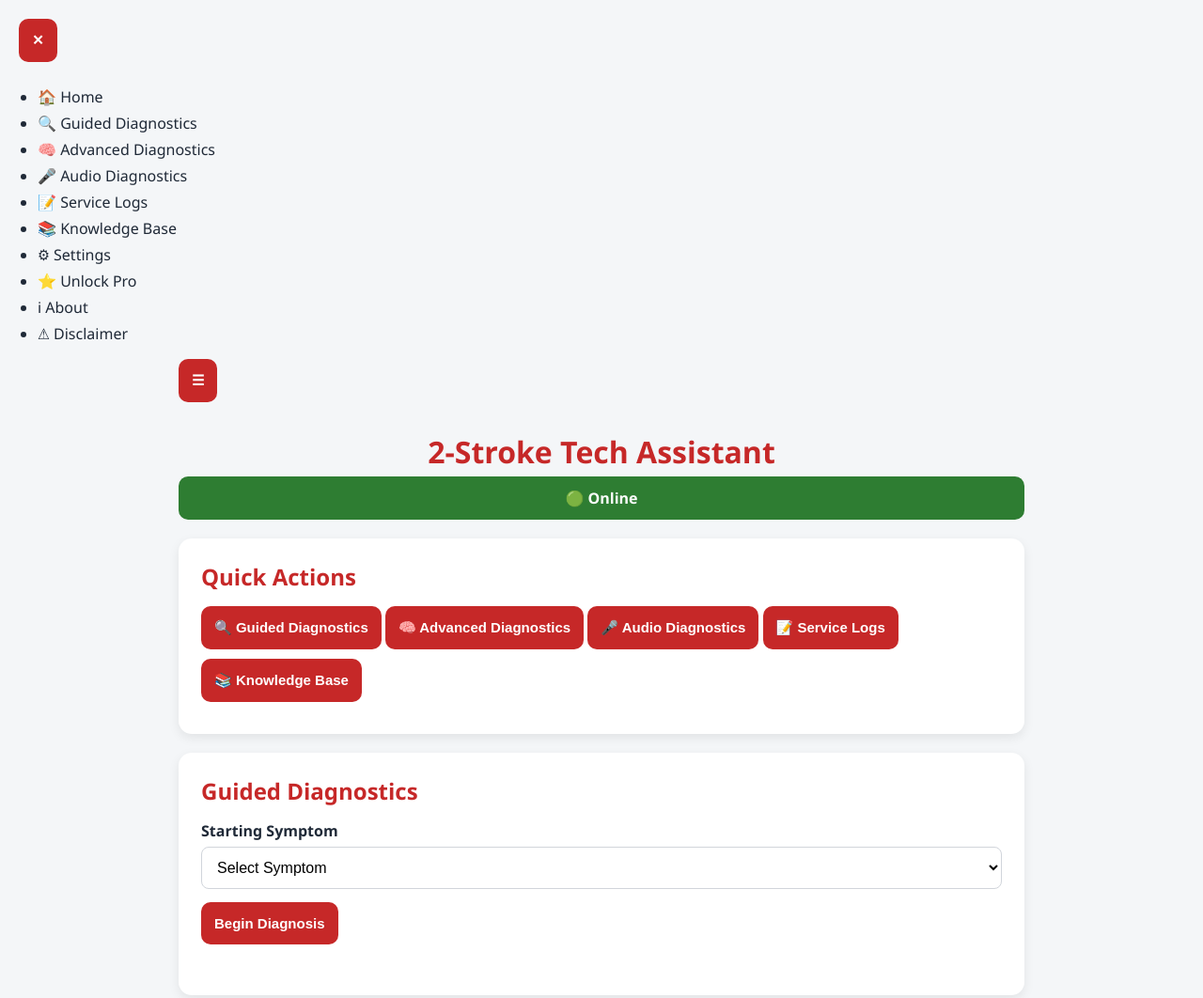
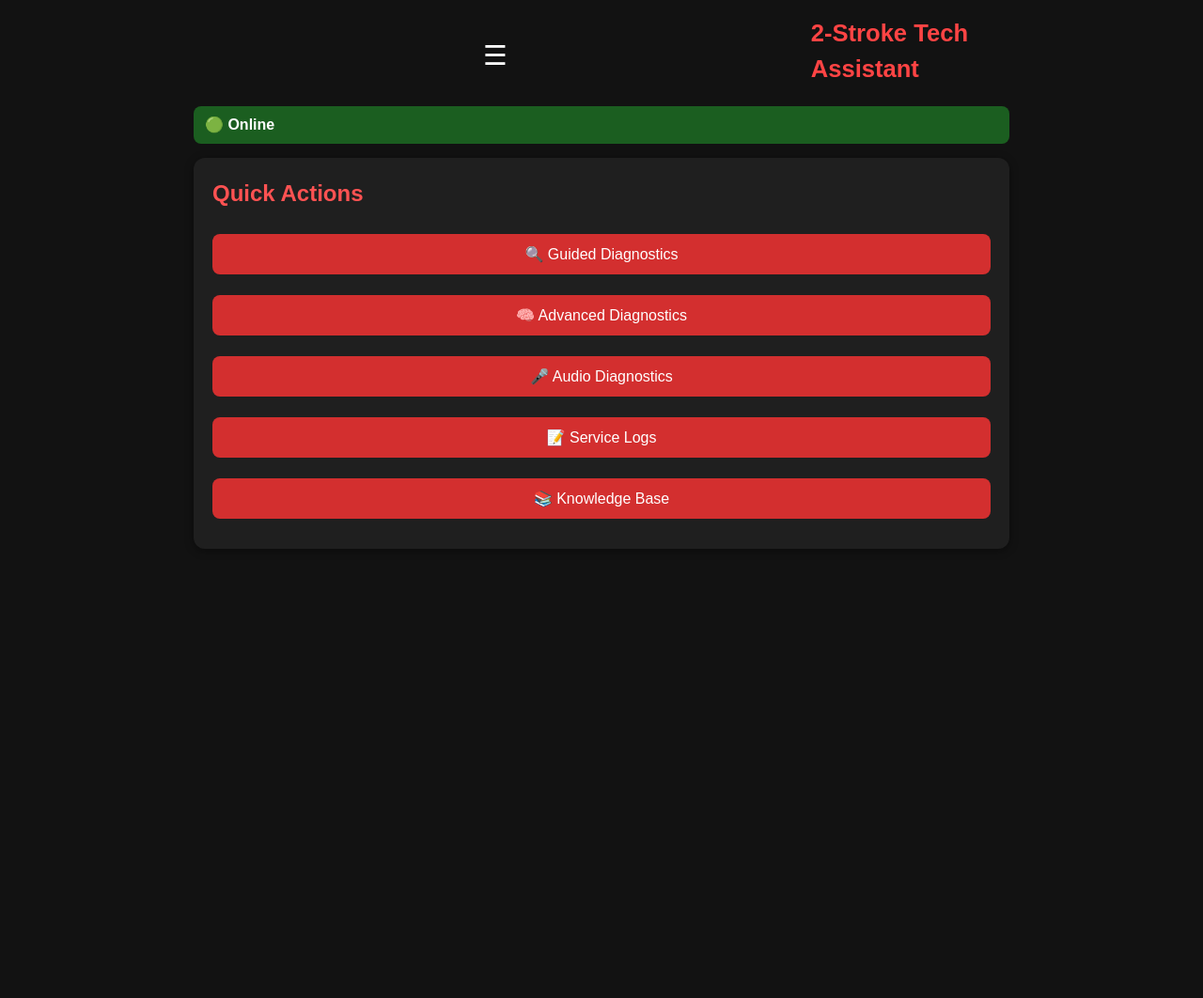
Before and after one commit to heavyproclean-droid/2stroke-tech-assistant, a plain HTML site: page index.html in a window 1280 px wide. Shown: the top 1062 px of the page at 94% size. After the commit the page ends 800 px from the top, so only its background shows below. Drawn offline with Linux system fonts and the light colour scheme.

Commit message:
Refactor CSS for dark mode and remove unused variables
Removed unused CSS variables and updated styles for various elements to enhance the dark mode appearance.

```diff
--- a/style.css
+++ b/style.css
@@ -1,110 +1,156 @@
+/* ==========================
+   GLOBAL
+========================== */
+
 * {
   box-sizing: border-box;
-}
-
-:root {
-  --primary: #c62828;
-  --primary-dark: #a31515;
-  --success: #2e7d32;
-
-  --background: #f4f6f8;
-  --card: #ffffff;
-
-  --text: #1f2937;
-  --text-light: #6b7280;
-
-  --border: #d1d5db;
-
-  --shadow:
-    0 4px 12px rgba(0, 0, 0, 0.08);
+  margin: 0;
+  padding: 0;
 }
 
 body {
-  margin: 0;
-  padding: 20px;
-
-  font-family:
-    "Segoe UI",
-    Tahoma,
-    Geneva,
-    Verdana,
-    sans-serif;
-
-  background: var(--background);
-  color: var(--text);
+  background: #121212;
+  color: #ffffff;
+  font-family: Arial, Helvetica, sans-serif;
+  line-height: 1.5;
 }
 
 .container {
   max-width: 900px;
   margin: auto;
+  padding: 1rem;
 }
 
-h1 {
-  text-align: center;
-  color: var(--primary);
-  margin-bottom: 5px;
+.hidden {
+  display: none;
 }
 
-h2 {
-  color: var(--primary);
-  margin-top: 0;
-  margin-bottom: 15px;
+/* ==========================
+   HEADER
+========================== */
+
+.app-header {
+  display: flex;
+  align-items: center;
+  gap: 15px;
+  margin-bottom: 20px;
 }
 
-h3 {
-  margin-top: 20px;
-  color: var(--text);
+.app-header h1 {
+  font-size: 1.6rem;
+  color: #ff4444;
 }
 
-/* ---------------------------
-   STATUS BAR
---------------------------- */
+.menu-btn {
+  font-size: 1.8rem;
+  background: none;
+  border: none;
+  color: white;
+  cursor: pointer;
+}
+
+/* ==========================
+   STATUS
+========================== */
 
 .status {
-  padding: 12px;
-  margin-bottom: 20px;
-
-  text-align: center;
-
-  border-radius: 10px;
-
-  color: #fff;
-  font-weight: 700;
+  padding: 8px 12px;
+  border-radius: 8px;
+  margin-bottom: 15px;
+  font-weight: bold;
 }
 
 .online {
-  background: var(--success);
+  background: #1b5e20;
 }
 
 .offline {
-  background: var(--primary);
+  background: #c62828;
 }
 
-/* ---------------------------
+/* ==========================
+   SIDE MENU
+========================== */
+
+.side-menu {
+  position: fixed;
+  top: 0;
+  left: -280px;
+  width: 280px;
+  height: 100%;
+  background: #1e1e1e;
+  z-index: 9999;
+  transition: left 0.3s ease;
+  overflow-y: auto;
+  border-right: 2px solid #333;
+}
+
+.side-menu.open {
+  left: 0;
+}
+
+.close-menu {
+  width: 100%;
+  text-align: right;
+  font-size: 1.5rem;
+  border: none;
+  background: none;
+  color: white;
+  padding: 15px;
+  cursor: pointer;
+}
+
+.side-menu ul {
+  list-style: none;
+}
+
+.side-menu li {
+  padding: 15px 20px;
+  border-bottom: 1px solid #333;
+  cursor: pointer;
+  transition: background 0.2s ease;
+}
+
+.side-menu li:hover {
+  background: #333;
+}
+
+.side-menu li:active {
+  background: #444;
+}
+
+/* ==========================
+   VIEWS
+========================== */
+
+.view {
+  width: 100%;
+}
+
+/* ==========================
    CARDS
---------------------------- */
+========================== */
 
 .card {
-  background: var(--card);
-
-  padding: 24px;
-
+  background: #1f1f1f;
+  border-radius: 12px;
+  padding: 20px;
   margin-bottom: 20px;
-
-  border-radius: 14px;
-
-  box-shadow: var(--shadow);
+  box-shadow: 0 2px 10px rgba(0,0,0,0.4);
 }
 
-/* ---------------------------
-   FORM ELEMENTS
---------------------------- */
+.card h2 {
+  margin-bottom: 15px;
+  color: #ff5252;
+}
+
+/* ==========================
+   FORMS
+========================== */
 
 label {
   display: block;
-
-  font-weight: 600;
-
+  margin-top: 15px;
   margin-bottom: 6px;
 }
 
@@ -112,183 +158,129 @@ input,
 select,
 textarea {
   width: 100%;
-
   padding: 12px;
-
-  margin-bottom: 14px;
-
-  border: 1px solid var(--border);
-
+  border: none;
   border-radius: 8px;
-
-  font-size: 16px;
-
-  background: #fff;
-}
-
-input:focus,
-select:focus,
-textarea:focus {
-  outline: none;
-
-  border-color: var(--primary);
-
-  box-shadow:
-    0 0 0 3px rgba(198, 40, 40, 0.2);
+  background: #2b2b2b;
+  color: white;
+  margin-bottom: 10px;
 }
 
 textarea {
   resize: vertical;
-  min-height: 120px;
 }
 
-/* ---------------------------
+/* ==========================
    BUTTONS
---------------------------- */
+========================== */
 
 button {
+  width: 100%;
+  margin-top: 10px;
+  padding: 12px;
   border: none;
-
-  border-radius: 10px;
-
-  padding: 14px;
-
-  margin-bottom: 10px;
-
-  background: var(--primary);
-
+  border-radius: 8px;
+  background: #d32f2f;
   color: white;
-
-  font-size: 15px;
-  font-weight: 600;
-
+  font-size: 1rem;
   cursor: pointer;
-
-  transition: all 0.2s ease;
+  transition: 0.2s;
 }
 
 button:hover {
-  background: var(--primary-dark);
-}
-
-button:active {
-  transform: scale(.98);
+  background: #f44336;
 }
 
 button:disabled {
-  opacity: .6;
+  opacity: 0.5;
   cursor: not-allowed;
 }
 
-#installBtn {
-  width: 100%;
-  margin-bottom: 20px;
+#homeView button {
+  margin-bottom: 12px;
 }
 
-/* ---------------------------
-   DIAGNOSTIC QUESTIONS
---------------------------- */
+/* ==========================
+   DIAGNOSTIC RESULTS
+========================== */
 
-#questions {
+#diagnosticResult,
+#advancedResults,
+#audioResults {
   margin-top: 15px;
+  padding: 15px;
+  border-radius: 8px;
+  background: #2b2b2b;
 }
 
-.diagnostic-option {
-  width: auto;
-  margin-right: 8px;
-  margin-bottom: 8px;
+/* ==========================
+   AUDIO
+========================== */
+
+#audioVisualizer {
+  width: 100%;
+  height: 120px;
+  margin-top: 15px;
+  border: 2px solid #444;
+  border-radius: 8px;
+  background: #000;
 }
 
-/* ---------------------------
-   DIAGNOSTIC RESULT
---------------------------- */
+/* ==========================
+   PRO PAGE
+========================== */
 
-#diagnosticResult,
-#advancedResults {
-  margin-top: 20px;
+#proView ul {
+  padding-left: 20px;
 }
 
-.diagnostic-result-card {
-  background: #ffffff;
-
-  border-left: 5px solid var(--primary);
-
-  padding: 16px;
-
-  margin-bottom: 16px;
-
-  border-radius: 10px;
-
-  box-shadow:
-    0 2px 8px rgba(0,0,0,.05);
-}
-
-.diagnostic-result-card h3 {
-  margin-top: 0;
-  color: var(--primary);
-}
-
-.confidence-bar {
-  width: 100%;
-  height: 10px;
-
-  background: #e5e7eb;
-
-  border-radius: 20px;
-
-  overflow: hidden;
-
+#proView li {
   margin-bottom: 10px;
 }
 
-.confidence-fill {
-  height: 100%;
-
-  background: var(--success);
-}
-
-/* ---------------------------
-   LISTS
---------------------------- */
-
-ul,
-ol {
-  padding-left: 20px;
-}
-
-li {
-  margin-bottom: 6px;
-}
-
-/* ---------------------------
-   DIVIDERS
---------------------------- */
-
-hr {
-  border: none;
-  border-top: 1px solid #ddd;
-  margin: 20px 0;
-}
-
-/* ---------------------------
+/* ==========================
    MOBILE
---------------------------- */
+========================== */
 
 @media (max-width: 768px) {
 
-  body {
+  .container {
     padding: 12px;
   }
 
-  .card {
-    padding: 18px;
+  .app-header h1 {
+    font-size: 1.3rem;
   }
 
   button {
-    width: 100%;
+    min-height: 52px;
   }
 
-  .diagnostic-option {
-    width: 100%;
+  input,
+  select,
+  textarea {
+    min-height: 48px;
   }
 }
+
+/* ==========================
+   FUTURE SETTINGS CLASSES
+========================== */
+
+.dark-mode {
+  background: #121212;
+  color: white;
+}
+
+.large-text {
+  font-size: 1.15rem;
+}
+
+.high-contrast {
+  background: black;
+  color: yellow;
+}
+
+.one-hand-mode button {
+  margin-bottom: 15px;
+}
```
